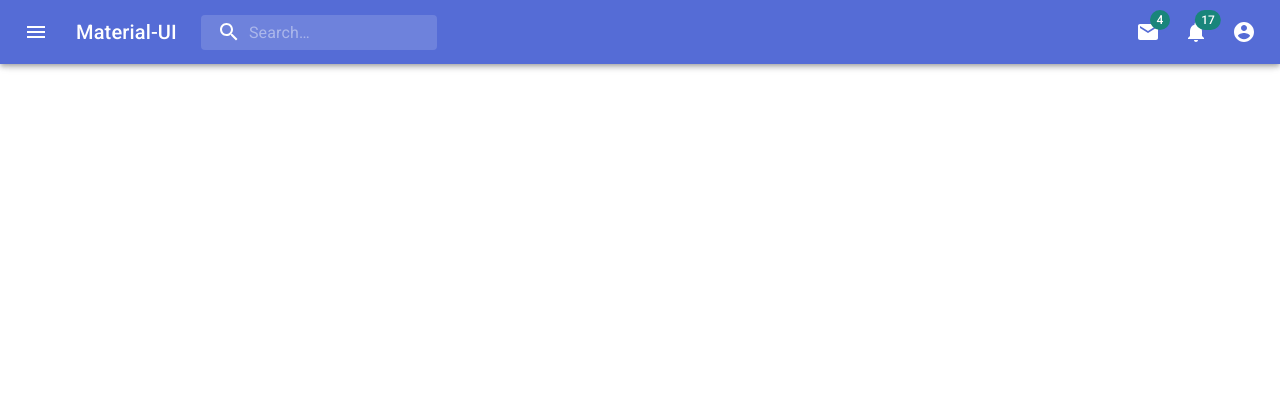
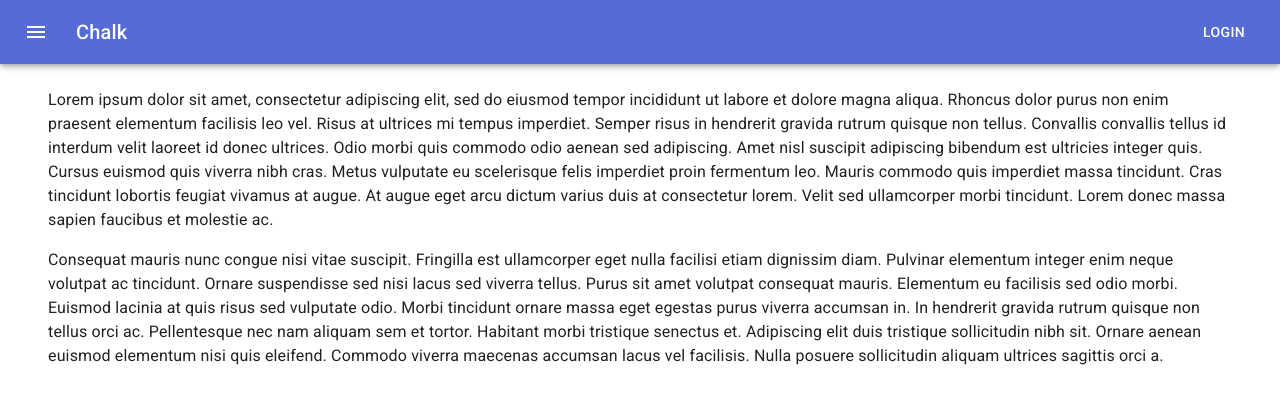
Before and after one commit to lnkphm/Chalk, a React (Create React App) app in the folder frontend/: page / in a window 1280 px wide. Shown: the top 404 px of the page. Built offline with nearby package versions, Linux system fonts and the light colour scheme.

Commit message:
Update frontend

```diff
--- a/frontend/src/components/AppBar.jsx
+++ b/frontend/src/components/AppBar.jsx
@@ -1,232 +1,85 @@
 import React from 'react';
-import { fade, makeStyles } from '@material-ui/core/styles';
 import AppBar from '@material-ui/core/AppBar';
 import Toolbar from '@material-ui/core/Toolbar';
+import Typography from '@material-ui/core/Typography';
+import Button from '@material-ui/core/Button';
+import { withStyles } from '@material-ui/core/styles';
+import Drawer from '@material-ui/core/Drawer';
 import IconButton from '@material-ui/core/IconButton';
-import Typography from '@material-ui/core/Typography';
-import InputBase from '@material-ui/core/InputBase';
-import Badge from '@material-ui/core/Badge';
-import MenuItem from '@material-ui/core/MenuItem';
-import Menu from '@material-ui/core/Menu';
+import List from '@material-ui/core/List';
+import ListItem from '@material-ui/core/ListItem';
+import ListItemIcon from '@material-ui/core/ListItemIcon';
+import ListItemText from '@material-ui/core/ListItemText';
+
 import MenuIcon from '@material-ui/icons/Menu';
-import SearchIcon from '@material-ui/icons/Search';
-import AccountCircle from '@material-ui/icons/AccountCircle';
-import MailIcon from '@material-ui/icons/Mail';
-import NotificationsIcon from '@material-ui/icons/Notifications';
-import MoreIcon from '@material-ui/icons/MoreVert';
+import HomeIcon from '@material-ui/icons/Home';
 
-const useStyles = makeStyles((theme) => ({
-  grow: {
+const styles = (theme) => ({
+  root: {
     flexGrow: 1,
   },
   menuButton: {
     marginRight: theme.spacing(2),
   },
+  listItem: {
+    width: 240,
+  },
   title: {
-    display: 'none',
-    [theme.breakpoints.up('sm')]: {
-      display: 'block',
+    flexGrow: 1,
   },
-  },
-  search: {
-    position: 'relative',
-    borderRadius: theme.shape.borderRadius,
-    backgroundColor: fade(theme.palette.common.white, 0.15),
-    '&:hover': {
-      backgroundColor: fade(theme.palette.common.white, 0.25),
-    },
-    marginRight: theme.spacing(2),
-    marginLeft: 0,
-    width: '100%',
-    [theme.breakpoints.up('sm')]: {
-      marginLeft: theme.spacing(3),
-      width: 'auto',
-    },
-  },
-  searchIcon: {
-    padding: theme.spacing(0, 2),
-    height: '100%',
-    position: 'absolute',
-    pointerEvents: 'none',
-    display: 'flex',
-    alignItems: 'center',
-    justifyContent: 'center',
-  },
-  inputRoot: {
-    color: 'inherit',
-  },
-  inputInput: {
-    padding: theme.spacing(1, 1, 1, 0),
-    // vertical padding + font size from searchIcon
-    paddingLeft: `calc(1em + ${theme.spacing(4)}px)`,
-    transition: theme.transitions.create('width'),
-    width: '100%',
-    [theme.breakpoints.up('md')]: {
-      width: '20ch',
-    },
-  },
-  sectionDesktop: {
-    display: 'none',
-    [theme.breakpoints.up('md')]: {
-      display: 'flex',
-    },
-  },
-  sectionMobile: {
-    display: 'flex',
-    [theme.breakpoints.up('md')]: {
-      display: 'none',
-    },
-  },
-}));
+});
 
-export default function PrimarySearchAppBar() {
-  const classes = useStyles();
-  const [anchorEl, setAnchorEl] = React.useState(null);
-  const [mobileMoreAnchorEl, setMobileMoreAnchorEl] = React.useState(null);
-
-  const isMenuOpen = Boolean(anchorEl);
-  const isMobileMenuOpen = Boolean(mobileMoreAnchorEl);
-
-  const handleProfileMenuOpen = (event) => {
-    setAnchorEl(event.currentTarget);
+class NavBar extends React.Component {
+  constructor(props) {
+    super(props);
+    this.state = {
+      isOpened: false,
     };
 
-  const handleMobileMenuClose = () => {
-    setMobileMoreAnchorEl(null);
-  };
+    this.toggleDrawer = this.toggleDrawer.bind(this);
+  }
 
-  const handleMenuClose = () => {
-    setAnchorEl(null);
-    handleMobileMenuClose();
-  };
+  toggleDrawer() {
+    this.setState({
+      isOpened: !this.state.isOpened,
+    });
+  }
 
-  const handleMobileMenuOpen = (event) => {
-    setMobileMoreAnchorEl(event.currentTarget);
-  };
-
-  const menuId = 'primary-search-account-menu';
-  const renderMenu = (
-    <Menu
-      anchorEl={anchorEl}
-      anchorOrigin={{ vertical: 'top', horizontal: 'right' }}
-      id={menuId}
-      keepMounted
-      transformOrigin={{ vertical: 'top', horizontal: 'right' }}
-      open={isMenuOpen}
-      onClose={handleMenuClose}
-    >
-      <MenuItem onClick={handleMenuClose}>Profile</MenuItem>
-      <MenuItem onClick={handleMenuClose}>My account</MenuItem>
-    </Menu>
-  );
-
-  const mobileMenuId = 'primary-search-account-menu-mobile';
-  const renderMobileMenu = (
-    <Menu
-      anchorEl={mobileMoreAnchorEl}
-      anchorOrigin={{ vertical: 'top', horizontal: 'right' }}
-      id={mobileMenuId}
-      keepMounted
-      transformOrigin={{ vertical: 'top', horizontal: 'right' }}
-      open={isMobileMenuOpen}
-      onClose={handleMobileMenuClose}
-    >
-      <MenuItem>
-        <IconButton aria-label="show 4 new mails" color="inherit">
-          <Badge badgeContent={4} color="secondary">
-            <MailIcon />
-          </Badge>
-        </IconButton>
-        <p>Messages</p>
-      </MenuItem>
-      <MenuItem>
-        <IconButton aria-label="show 11 new notifications" color="inherit">
-          <Badge badgeContent={11} color="secondary">
-            <NotificationsIcon />
-          </Badge>
-        </IconButton>
-        <p>Notifications</p>
-      </MenuItem>
-      <MenuItem onClick={handleProfileMenuOpen}>
-        <IconButton
-          aria-label="account of current user"
-          aria-controls="primary-search-account-menu"
-          aria-haspopup="true"
-          color="inherit"
-        >
-          <AccountCircle />
-        </IconButton>
-        <p>Profile</p>
-      </MenuItem>
-    </Menu>
-  );
+  render() {
+    const { classes } = this.props;
 
     return (
-    <div className={classes.grow}>
+      <div className={classes.root}>
         <AppBar>
           <Toolbar>
             <IconButton
+            className={classes.menuButton}
             edge="start"
-            className={classes.menuButton}
             color="inherit"
-            aria-label="open drawer"
+            onClick={this.toggleDrawer}
             >
               <MenuIcon />
             </IconButton>
-          <Typography className={classes.title} variant="h6" noWrap>
-            Material-UI
+            <Typography variant="h6" className={classes.title}>
+              Chalk
             </Typography>
-          <div className={classes.search}>
-            <div className={classes.searchIcon}>
-              <SearchIcon />
-            </div>
-            <InputBase
-              placeholder="Search…"
-              classes={{
-                root: classes.inputRoot,
-                input: classes.inputInput,
-              }}
-              inputProps={{ 'aria-label': 'search' }}
-            />
-          </div>
-          <div className={classes.grow} />
-          <div className={classes.sectionDesktop}>
-            <IconButton aria-label="show 4 new mails" color="inherit">
-              <Badge badgeContent={4} color="secondary">
-                <MailIcon />
-              </Badge>
-            </IconButton>
-            <IconButton aria-label="show 17 new notifications" color="inherit">
-              <Badge badgeContent={17} color="secondary">
-                <NotificationsIcon />
-              </Badge>
-            </IconButton>
-            <IconButton
-              edge="end"
-              aria-label="account of current user"
-              aria-controls={menuId}
-              aria-haspopup="true"
-              onClick={handleProfileMenuOpen}
-              color="inherit"
-            >
-              <AccountCircle />
-            </IconButton>
-          </div>
-          <div className={classes.sectionMobile}>
-            <IconButton
-              aria-label="show more"
-              aria-controls={mobileMenuId}
-              aria-haspopup="true"
-              onClick={handleMobileMenuOpen}
-              color="inherit"
-            >
-              <MoreIcon />
-            </IconButton>
-          </div>
+            <Button color="inherit">Login</Button>
           </Toolbar>
         </AppBar>
-      {renderMobileMenu}
-      {renderMenu}
+
+        <Drawer open={this.state.isOpened} onClose={this.toggleDrawer}>
+          <List>
+            <ListItem className={classes.listItem}>
+              <ListItemIcon>
+                <HomeIcon />
+              </ListItemIcon>
+              <ListItemText>Home</ListItemText>
+            </ListItem>
+          </List>
+        </Drawer>
       </div>
     );
   }
+}
+
+export default withStyles(styles, { withTheme: true})(NavBar);
--- a/frontend/src/components/Home.jsx
+++ b/frontend/src/components/Home.jsx
@@ -1,9 +1,49 @@
 import React from 'react';
+import Typography from '@material-ui/core/Typography';
+import { makeStyles } from '@material-ui/core/styles';
 
-class Home extends React.Component {
-  render() {
-    return "Hello, World";
-  }
+const useStyles = makeStyles((theme) => ({
+  toolbar: theme.mixins.toolbar,
+  content: {
+    padding: theme.spacing(3),
+  },
+}));
+
+function Home(props) {
+  const classes = useStyles();
+  return (
+    <main className={classes.content}>
+      <div className={classes.toolbar} />
+      <Typography paragraph>
+        Lorem ipsum dolor sit amet, consectetur adipiscing elit, sed do eiusmod
+        tempor incididunt ut labore et dolore magna aliqua. Rhoncus dolor purus
+        non enim praesent elementum facilisis leo vel. Risus at ultrices mi
+        tempus imperdiet. Semper risus in hendrerit gravida rutrum quisque non
+        tellus. Convallis convallis tellus id interdum velit laoreet id donec
+        ultrices. Odio morbi quis commodo odio aenean sed adipiscing. Amet nisl
+        suscipit adipiscing bibendum est ultricies integer quis. Cursus euismod
+        quis viverra nibh cras. Metus vulputate eu scelerisque felis imperdiet
+        proin fermentum leo. Mauris commodo quis imperdiet massa tincidunt. Cras
+        tincidunt lobortis feugiat vivamus at augue. At augue eget arcu dictum
+        varius duis at consectetur lorem. Velit sed ullamcorper morbi tincidunt.
+        Lorem donec massa sapien faucibus et molestie ac.
+      </Typography>
+      <Typography paragraph>
+        Consequat mauris nunc congue nisi vitae suscipit. Fringilla est
+        ullamcorper eget nulla facilisi etiam dignissim diam. Pulvinar elementum
+        integer enim neque volutpat ac tincidunt. Ornare suspendisse sed nisi
+        lacus sed viverra tellus. Purus sit amet volutpat consequat mauris.
+        Elementum eu facilisis sed odio morbi. Euismod lacinia at quis risus sed
+        vulputate odio. Morbi tincidunt ornare massa eget egestas purus viverra
+        accumsan in. In hendrerit gravida rutrum quisque non tellus orci ac.
+        Pellentesque nec nam aliquam sem et tortor. Habitant morbi tristique
+        senectus et. Adipiscing elit duis tristique sollicitudin nibh sit.
+        Ornare aenean euismod elementum nisi quis eleifend. Commodo viverra
+        maecenas accumsan lacus vel facilisis. Nulla posuere sollicitudin
+        aliquam ultrices sagittis orci a.
+      </Typography>
+    </main>
+  );
 }
 
 export default Home;
```
Lines whose indentation alone changed are shown as unchanged.
